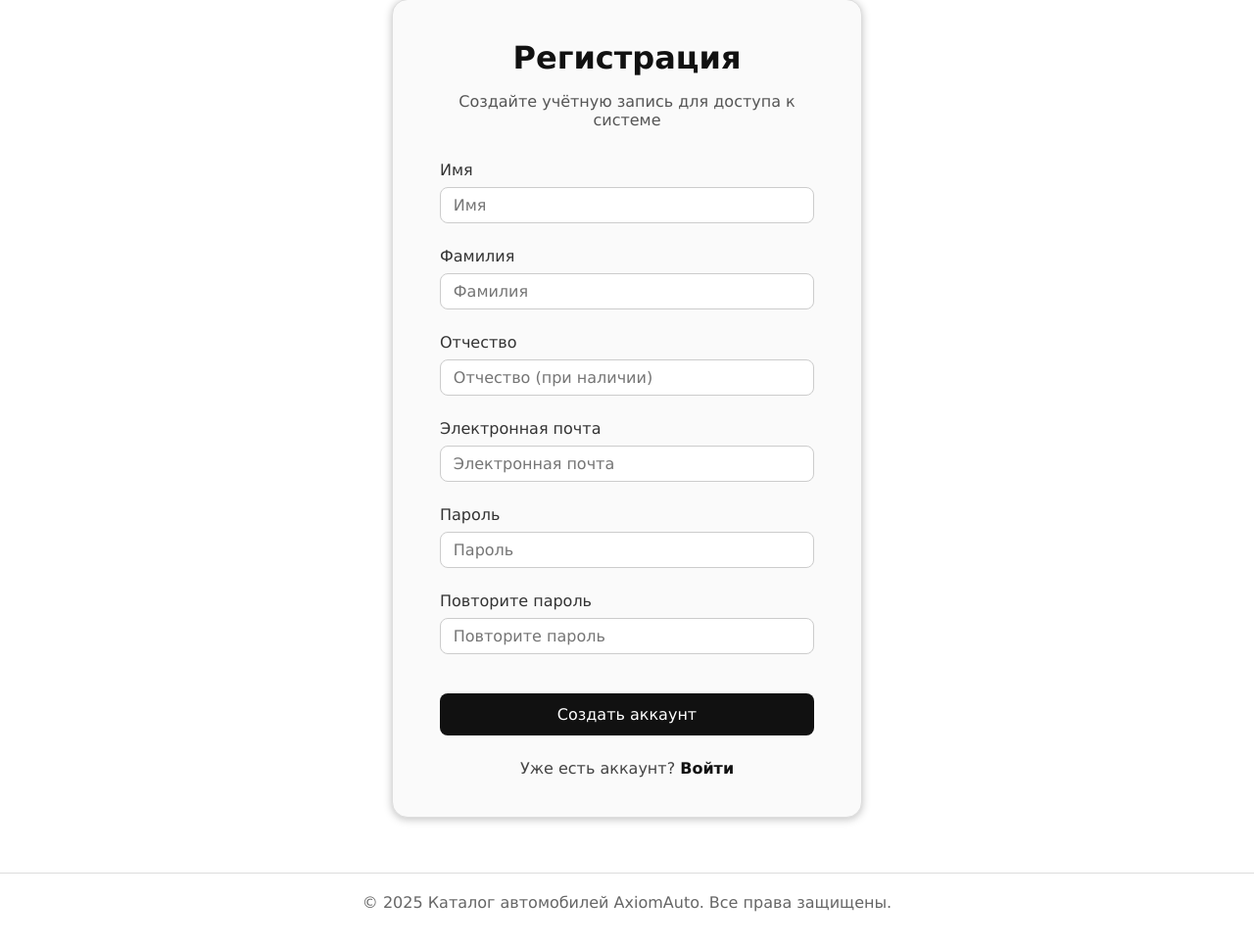
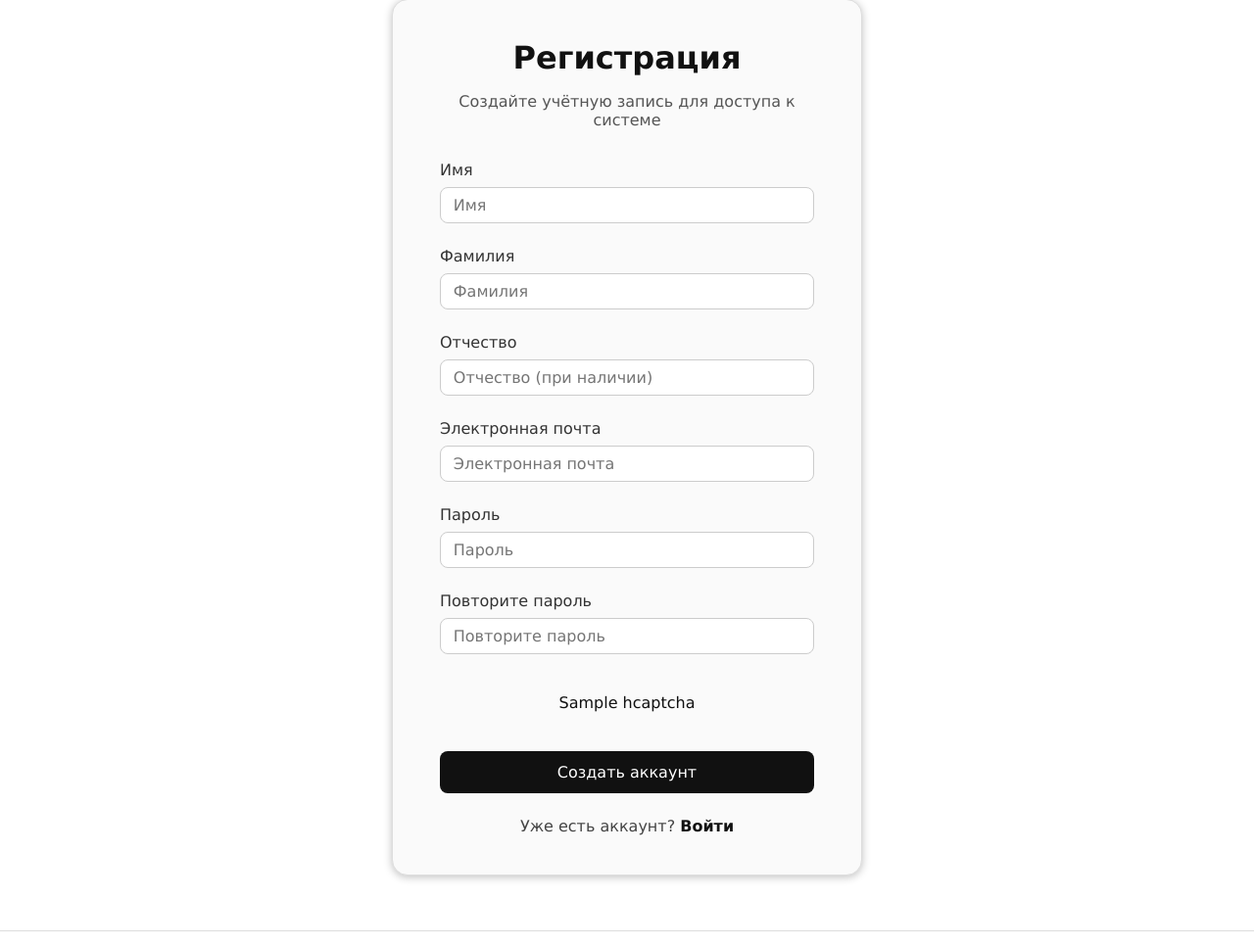
Before and after one commit to HanamileH/AxiomAuto, a Flask app: template app/templates/register.html in a window 1280 px wide. Shown: the part 130-1097 px from the top of the page at 98% size. Before the commit the page ends 1061 px from the top, so only its background shows below. Run offline with Flask 3, Linux system fonts and the light colour scheme; a user stored in the database is signed in; the template is opened without the code that fills it: most values are stand-ins (such as "Sample title", 1, 10 or a date in 2020); a database or web service that is not in the repository returns one stand-in record (values such as "Sample title"); parts of the project's set-up code (start-up, migrations or seed data) failed here and were passed over; some libraries are stand-ins or nearby versions.

Commit message:
Add hCaptcha integration for user registration

```diff
--- a/app/__init__.py
+++ b/app/__init__.py
@@ -1,11 +1,24 @@
 from flask import Flask
 from flask_login import LoginManager
+from flask_hcaptcha import hCaptcha
 from app.config import Config
 
 
 def create_app(config_class=Config):
     app = Flask(__name__)
     app.config.from_object(config_class)
+
+    # Каптча
+    app.config['HCAPTCHA_ENABLED'] = True
+
+    print('=' * 50)
+    print()
+    print(app.config['HCAPTCHA_SITE_KEY'])
+    print(app.config['HCAPTCHA_SECRET_KEY'])
+    print()
+    print('=' * 50)
+
+    hcaptcha = hCaptcha(app)
 
     # Авторизация
     from app.db.user import User
@@ -20,9 +33,11 @@ def create_app(config_class=Config):
 
     # Инициализация модулей
     from app.db.connection import db
+    from app.routes import init_captcha
 
     db.init_app(app)
     db.init_db()
+    init_captcha(hcaptcha)
 
     # Регистрация Blueprint'ов
     from app.routes import main_bp, auth_bp, admin_crud_bp
--- a/app/config.py
+++ b/app/config.py
@@ -17,3 +17,6 @@ class Config:
     DB_PASSWORD = os.getenv("DB_PASSWORD")
     DB_DATABASE = os.getenv("DB_DATABASE")
     DB_SCHEMA = os.getenv("DB_SCHEMA")
+
+    HCAPTCHA_SITE_KEY = os.getenv("HCAPTCHA_SITE_KEY")
+    HCAPTCHA_SECRET_KEY = os.getenv("HCAPTCHA_SECRET_KEY")
--- a/app/routes/__init__.py
+++ b/app/routes/__init__.py
@@ -1,9 +1,11 @@
 from app.routes.main import bp as main_bp
 from app.routes.auth import bp as auth_bp
+from app.routes.auth import init_captcha
 from app.routes.staff.admin_crud import bp as admin_crud_bp
 
 __all__ = [
     'main_bp',
     'auth_bp',
+    'init_captcha',
     'admin_crud_bp'
 ]
--- a/app/static/css/auth.css
+++ b/app/static/css/auth.css
@@ -80,6 +80,12 @@
   background: #333333;
 }
 
+.captcha-container {
+  display: flex;
+  justify-content: center;
+  margin-top: 1rem;
+}
+
 /* Ссылка на вход */
 .auth-link {
   text-align: center;
--- a/app/static/js/register.js
+++ b/app/static/js/register.js
@@ -11,6 +11,14 @@ document.getElementById("btn-auth").addEventListener("click", async () => {
   const confirmPassword = document
     .getElementById("confirm-password")
     .value.trim();
+
+  // Токен hCaptcha
+  const hcaptchaResponse = hcaptcha.getResponse();
+
+  if (!hcaptchaResponse) {
+    showError("Пожалуйста, подтвердите, что вы не робот.");
+    return;
+  }
 
   // Проверяем обязательные поля
   if (!name || !surname || !email || !password || !confirmPassword) {
@@ -35,6 +43,7 @@ document.getElementById("btn-auth").addEventListener("click", async () => {
         patronymic,
         email,
         password,
+        "hcaptcha_response": hcaptchaResponse,
       }),
     });
   } catch (e) {
@@ -83,6 +92,8 @@ function convertError(code) {
     "this email already exists": "Этот email уже зарегистрирован.",
 
     "unknown error": "Неизвестная ошибка. Повторите попытку.",
+
+    "incorrect captcha": "Пожалуйста, подтвердите, что вы не робот."
   };
 
   return map[code] || "Ошибка: " + code;
--- a/app/templates/register.html
+++ b/app/templates/register.html
@@ -46,6 +46,10 @@
          <input type="password" id="confirm-password" name="confirm-password" placeholder="Повторите пароль" required>
       </div>
 
+      <div class="captcha-container">
+         {{ hcaptcha }}
+      </div>
+
       <button type="submit" class="btn-auth" id="btn-auth">Создать аккаунт</button>
    </form>
 
```
Also changed, not shown: app/routes/auth.py (+13 -0 lines), 1 other file.
